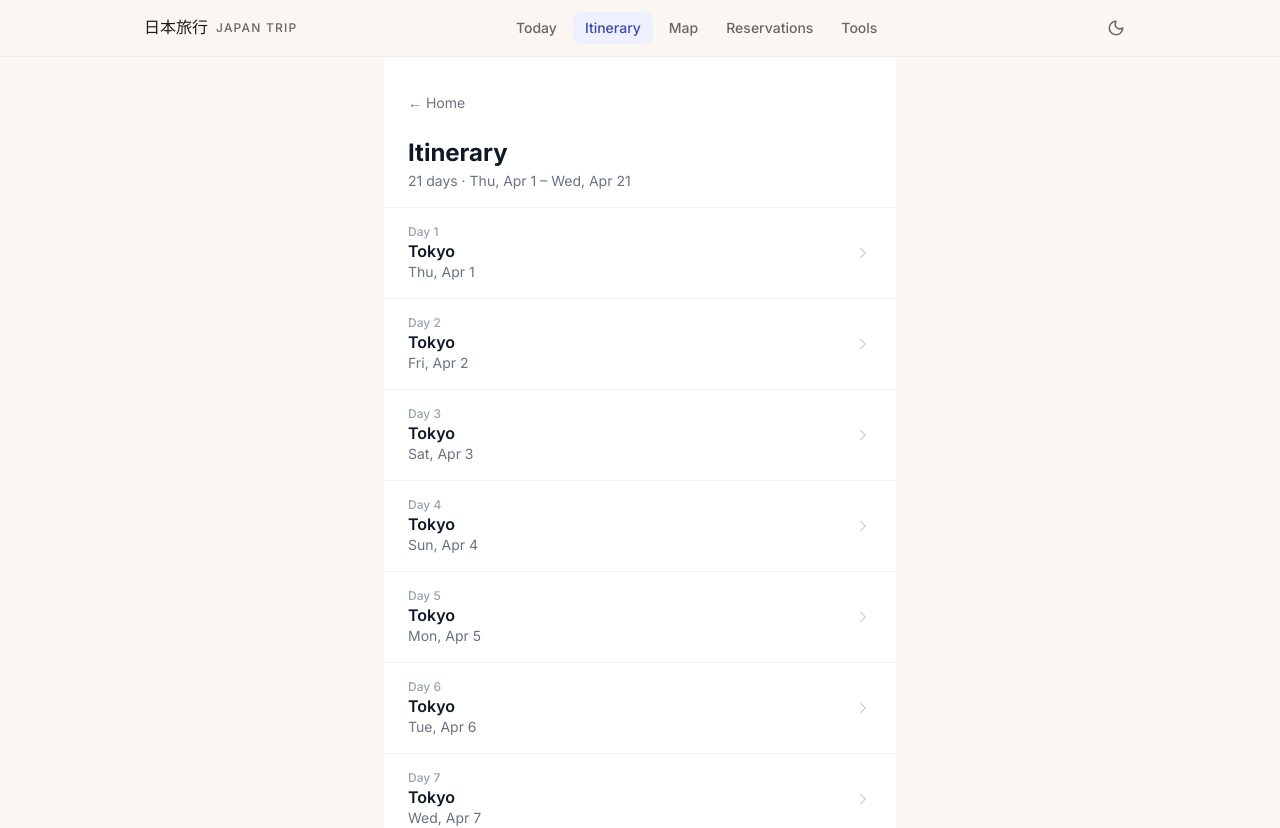
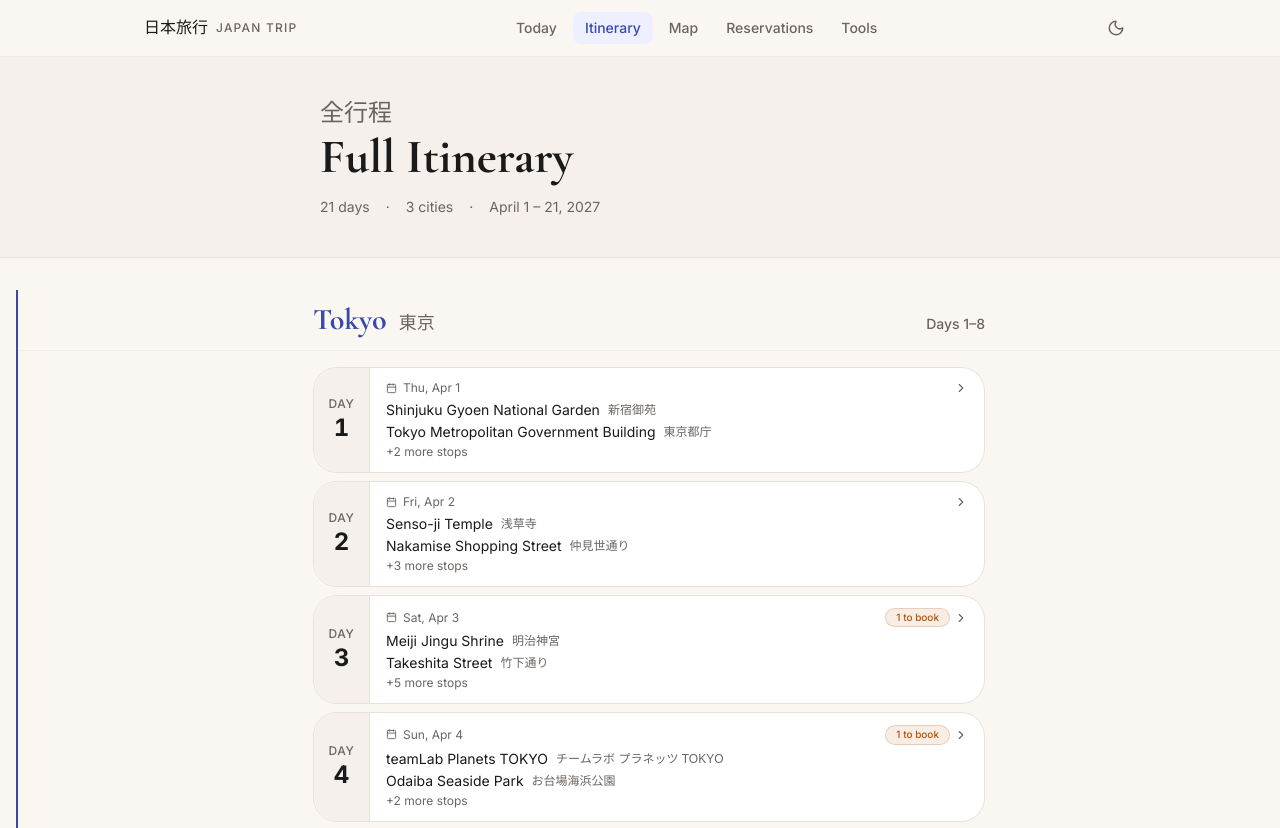
Before and after one commit to jaxbcoffee-crypto/japan-trip, a Next.js app: page /itinerary in a window 1280 px wide. Shown: the top 828 px of the page. Built offline with nearby package versions, Linux system fonts and the light colour scheme.

Commit message:
feat: itinerary list — city bands, day cards, CSS accordions

```diff
--- a/app/itinerary/page.tsx
+++ b/app/itinerary/page.tsx
@@ -1,83 +1,92 @@
-import Link from "next/link";
-import { ChevronRight } from "lucide-react";
-import { getItinerary, formatDateShort, getDayNumber } from "@/lib/itinerary";
+import { getItinerary } from '@/lib/itinerary'
+import { getTripDayIndex, getTripPhase } from '@/lib/dates'
+import { CityBand } from '@/components/itinerary/CityBand'
+import { DayCard } from '@/components/itinerary/DayCard'
+
+export const revalidate = 3600
 
 export default function ItineraryPage() {
-  const itinerary = getItinerary();
+  const itinerary = getItinerary()
+  const now = new Date()
+  const currentDayIndex = getTripDayIndex(now)
+  const phase = getTripPhase(now)
+
+  const cities = [
+    {
+      name: 'Tokyo',
+      ja: '東京',
+      colorClass: 'text-accent',
+      borderClass: 'border-accent',
+      days: itinerary.days.filter(d => d.city === 'Tokyo'),
+    },
+    {
+      name: 'Kyoto',
+      ja: '京都',
+      colorClass: 'text-sakura',
+      borderClass: 'border-sakura',
+      days: itinerary.days.filter(d => d.city === 'Kyoto'),
+    },
+    {
+      name: 'Osaka',
+      ja: '大阪',
+      colorClass: 'text-gold',
+      borderClass: 'border-gold',
+      days: itinerary.days.filter(d => d.city === 'Osaka'),
+    },
+  ]
 
   return (
-    <main className="max-w-lg mx-auto min-h-dvh bg-white">
-      <header className="sticky top-0 z-10 bg-white border-b border-gray-100 px-6 pt-6 pb-4">
-        <Link
-          href="/"
-          className="inline-flex items-center text-sm text-gray-500 mb-3 min-h-[44px]"
-        >
-          ← Home
-        </Link>
-        <h1 className="text-2xl font-bold text-gray-900">Itinerary</h1>
-        <p className="text-sm text-gray-500 mt-0.5">
-          {itinerary.days.length} days ·{" "}
-          {formatDateShort(itinerary.trip.startDate)} –{" "}
-          {formatDateShort(itinerary.trip.endDate)}
-        </p>
-      </header>
+    <div className="min-h-screen bg-bg">
+      {/* Page hero */}
+      <div className="border-b border-line bg-surface-raised">
+        <div className="max-w-2xl mx-auto px-4 py-10">
+          <p className="font-jp text-2xl text-muted mb-1">全行程</p>
+          <h1 className="font-serif text-5xl font-bold text-fg mb-4">Full Itinerary</h1>
+          <div className="flex flex-wrap gap-4 text-sm text-muted">
+            <span>21 days</span>
+            <span aria-hidden>·</span>
+            <span>3 cities</span>
+            <span aria-hidden>·</span>
+            <span>April 1 – 21, 2027</span>
+          </div>
+        </div>
+      </div>
 
-      <div className="divide-y divide-gray-100">
-        {itinerary.days.map((day) => {
-          const dayNum = getDayNumber(itinerary, day.date);
+      {/* City bands */}
+      <div className="px-4 pt-8 pb-24">
+        {cities.map(city => {
+          // Compute day numbers for this city's days
+          const daysWithNumbers = city.days.map(day => ({
+            day,
+            dayNumber: itinerary.days.indexOf(day) + 1,
+          }))
+          const firstDayNum = daysWithNumbers[0]?.dayNumber ?? 1
+          const lastDayNum = daysWithNumbers[daysWithNumbers.length - 1]?.dayNumber ?? 1
+          const daysLabel = firstDayNum === lastDayNum
+            ? `Day ${firstDayNum}`
+            : `Days ${firstDayNum}–${lastDayNum}`
+
           return (
-            <details key={day.date} className="group">
-              <summary className="flex items-center justify-between px-6 py-4 cursor-pointer select-none list-none min-h-[64px]">
-                <div className="min-w-0">
-                  <p className="text-xs text-gray-400 font-medium">
-                    Day {dayNum}
-                  </p>
-                  <p className="font-semibold text-gray-900 leading-snug">
-                    {day.city}
-                  </p>
-                  <p className="text-sm text-gray-500">
-                    {formatDateShort(day.date)}
-                  </p>
-                </div>
-                <ChevronRight
-                  size={18}
-                  className="shrink-0 ml-4 text-gray-300 transition-transform duration-150 group-open:rotate-90"
-                  aria-hidden
+            <CityBand
+              key={city.name}
+              city={city.name}
+              cityJa={city.ja}
+              daysLabel={daysLabel}
+              colorClass={city.colorClass}
+              borderClass={city.borderClass}
+            >
+              {daysWithNumbers.map(({ day, dayNumber }) => (
+                <DayCard
+                  key={day.date}
+                  day={day}
+                  dayNumber={dayNumber}
+                  isCurrent={phase === 'mid' && dayNumber - 1 === currentDayIndex}
                 />
-              </summary>
-
-              <div className="px-6 pb-5 bg-gray-50">
-                {day.stops.length === 0 ? (
-                  <p className="text-sm text-gray-400 py-2">
-                    No stops planned.
-                  </p>
-                ) : (
-                  <ul className="divide-y divide-gray-100">
-                    {day.stops.map((stop) => (
-                      <li key={stop.id} className="flex gap-3 py-2.5">
-                        <span className="text-xs text-gray-400 tabular-nums w-12 shrink-0 pt-0.5">
-                          {stop.start ?? ""}
-                        </span>
-                        <span className="text-sm text-gray-700 leading-snug">
-                          {stop.name}
-                        </span>
-                      </li>
-                    ))}
-                  </ul>
-                )}
-
-                <Link
-                  href={`/itinerary/${day.date}`}
-                  className="inline-flex items-center gap-1 mt-3 text-sm font-medium text-gray-900 min-h-[44px]"
-                >
-                  Full day details
-                  <ChevronRight size={14} aria-hidden />
-                </Link>
-              </div>
-            </details>
-          );
+              ))}
+            </CityBand>
+          )
         })}
       </div>
-    </main>
-  );
+    </div>
+  )
 }
--- /dev/null
+++ b/components/itinerary/CityBand.tsx
@@ -0,0 +1,31 @@
+import { cn } from '@/lib/cn'
+
+interface CityBandProps {
+  city: string
+  cityJa: string
+  daysLabel: string      // e.g. "Days 1–8"
+  children: React.ReactNode
+  colorClass: string     // e.g. "text-accent", "text-sakura", "text-gold"
+  borderClass: string    // e.g. "border-accent", "border-sakura", "border-gold"
+}
+
+export function CityBand({ city, cityJa, daysLabel, children, colorClass, borderClass }: CityBandProps) {
+  return (
+    <section className={cn('border-l-2 pl-4 mb-10', borderClass)}>
+      {/* Sticky city header */}
+      <div className="sticky top-14 z-10 -mx-4 px-4 py-3 backdrop-blur-md bg-bg/90 border-b border-line/50 mb-4">
+        <div className="max-w-2xl mx-auto flex items-baseline justify-between">
+          <div className="flex items-baseline gap-3">
+            <h2 className={cn('font-serif text-3xl font-bold', colorClass)}>{city}</h2>
+            <span className="font-jp text-lg text-muted">{cityJa}</span>
+          </div>
+          <span className="text-sm text-muted font-medium">{daysLabel}</span>
+        </div>
+      </div>
+
+      <div className="max-w-2xl mx-auto space-y-2">
+        {children}
+      </div>
+    </section>
+  )
+}
--- /dev/null
+++ b/components/itinerary/DayCard.tsx
@@ -0,0 +1,103 @@
+import Link from 'next/link'
+import { Calendar, Hotel, ChevronRight } from 'lucide-react'
+import { Badge } from '@/components/ui/Badge'
+import { cn } from '@/lib/cn'
+import type { Day } from '@/lib/types'
+
+interface DayCardProps {
+  day: Day
+  dayNumber: number
+  isCurrent: boolean
+}
+
+export function DayCard({ day, dayNumber, isCurrent }: DayCardProps) {
+  const reservedStops = day.stops.filter(s => s.reservation?.required)
+  const bookedCount = day.stops.filter(s => s.reservation?.booked).length
+  const unbookedRequired = reservedStops.length - bookedCount
+
+  // Format date like "Wed, Apr 1"
+  const dateStr = new Intl.DateTimeFormat('en-US', {
+    timeZone: 'Asia/Tokyo',
+    weekday: 'short',
+    month: 'short',
+    day: 'numeric',
+  }).format(new Date(day.date + 'T00:00:00+09:00'))
+
+  const previewStops = day.stops
+    .filter(s => s.type !== 'transit')
+    .slice(0, 2)
+
+  return (
+    <Link
+      href={`/itinerary/${dayNumber}`}
+      className={cn(
+        'group block rounded-xl border bg-surface hover:bg-surface-raised',
+        'transition-all hover:shadow-md hover:-translate-y-0.5',
+        isCurrent
+          ? 'border-accent ring-1 ring-accent shadow-md'
+          : 'border-line'
+      )}
+    >
+      <div className="flex items-stretch">
+        {/* Day number column */}
+        <div className={cn(
+          'w-14 shrink-0 flex flex-col items-center justify-center rounded-l-xl py-3 border-r',
+          isCurrent ? 'bg-accent-soft border-accent/20' : 'bg-surface-raised border-line'
+        )}>
+          <span className={cn('text-xs font-medium uppercase tracking-wider', isCurrent ? 'text-accent' : 'text-muted')}>
+            Day
+          </span>
+          <span className={cn('text-2xl font-bold tabular-nums', isCurrent ? 'text-accent' : 'text-fg')}>
+            {dayNumber}
+          </span>
+          {isCurrent && (
+            <span className="text-[9px] font-bold uppercase tracking-wider text-accent mt-0.5">Today</span>
+          )}
+        </div>
+
+        {/* Content */}
+        <div className="flex-1 px-4 py-3 min-w-0">
+          <div className="flex items-center justify-between mb-1">
+            <div className="flex items-center gap-1.5 text-muted text-xs">
+              <Calendar size={11} />
+              <span>{dateStr}</span>
+            </div>
+            <div className="flex items-center gap-1">
+              {unbookedRequired > 0 && (
+                <Badge variant="warn" className="text-[10px] px-1.5 py-0">
+                  {unbookedRequired} to book
+                </Badge>
+              )}
+              <ChevronRight size={14} className="text-muted group-hover:text-fg transition-colors" />
+            </div>
+          </div>
+
+          {day.hotel && (
+            <div className="flex items-center gap-1 text-xs text-muted mb-1.5">
+              <Hotel size={11} />
+              <span className="truncate">{day.hotel.name}</span>
+            </div>
+          )}
+
+          {previewStops.length > 0 && (
+            <div className="space-y-0.5">
+              {previewStops.map(stop => (
+                <div key={stop.id} className="flex items-center gap-2 text-sm">
+                  <span className="text-fg truncate">{stop.name}</span>
+                  {stop.nameJa && (
+                    <span className="font-jp text-muted text-xs shrink-0">{stop.nameJa}</span>
+                  )}
+                </div>
+              ))}
+              {day.stops.filter(s => s.type !== 'transit').length > 2 && (
+                <p className="text-xs text-muted">
+                  +{day.stops.filter(s => s.type !== 'transit').length - 2} more stops
+                </p>
+              )}
+            </div>
+          )}
+        </div>
+      </div>
+    </Link>
+  )
+}
```
